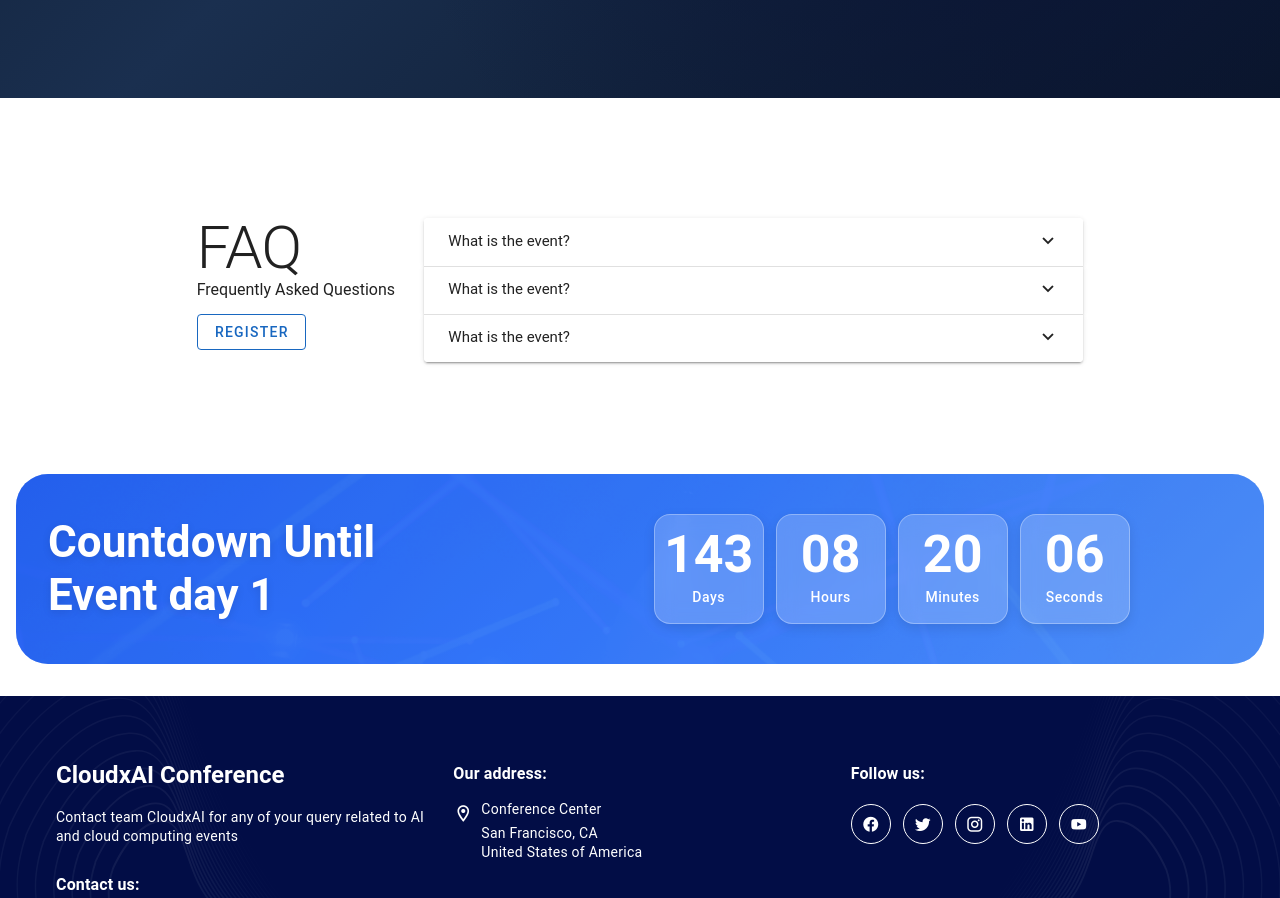
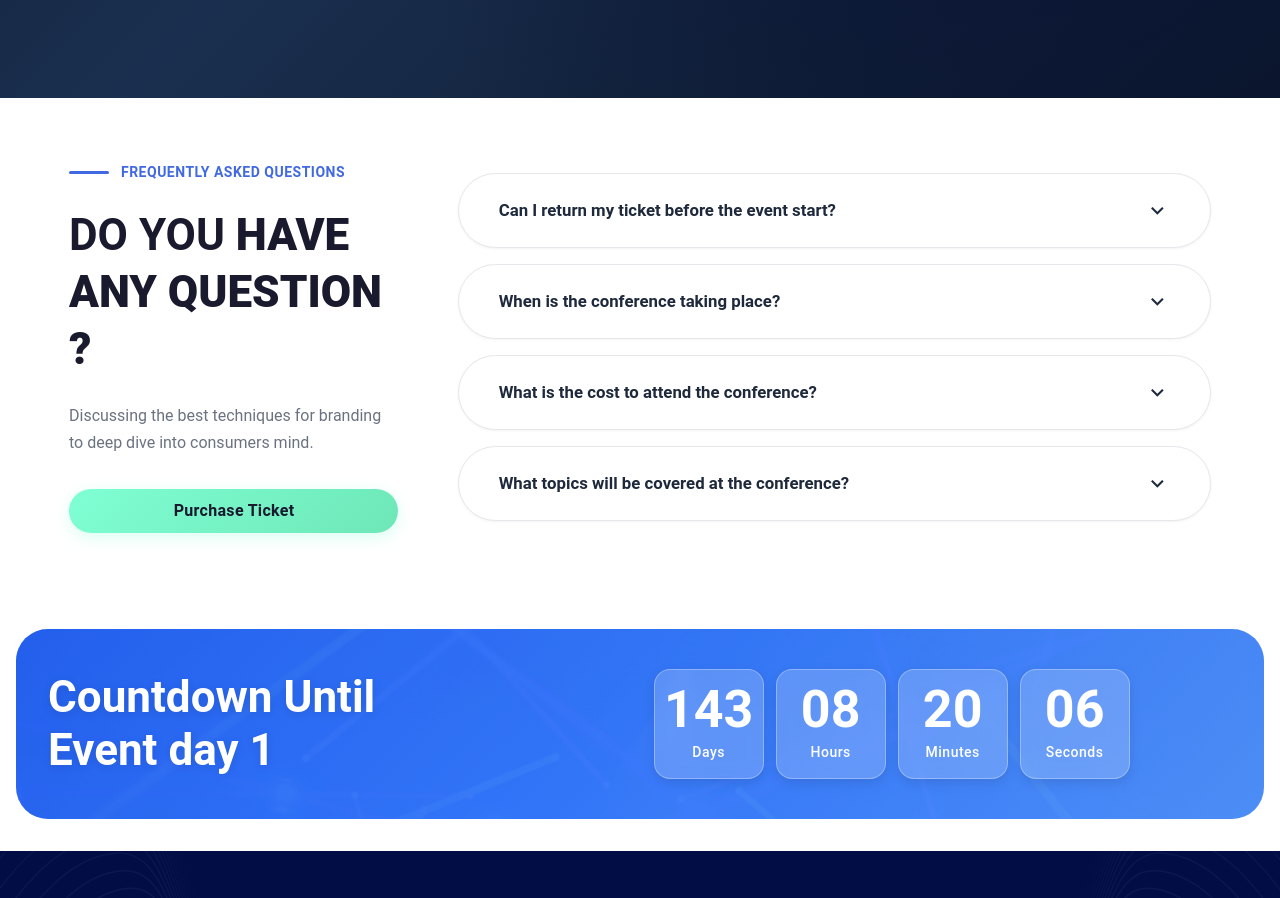
Before and after one commit to kunalworldwide/cloudxai-fest-spark, a Nuxt app: page / in a window 1280 px wide. Shown: the part 4427-5325 px from the top of the page. Built offline with nearby package versions, Linux system fonts and the light colour scheme.

Commit message:
Add FAQ section to index page and create FAQ component; update FAQ data with new questions and answers for enhanced user support.

```diff
--- a/app/assets/data/faq.json
+++ b/app/assets/data/faq.json
@@ -1,14 +1,18 @@
 [
   {
-    "question": "What is the event?",
-    "answer": "The event is a gathering of experts and enthusiasts in the field of cloud and AI. It is the premier destination for technology leaders, innovators, and professionals to explore the convergence of cloud computing and artificial intelligence in the enterprise landscape."
+    "question": "Can I return my ticket before the event start?",
+    "answer": "Yes, tickets can be returned up to 7 days before the event for a full refund. Please contact our support team for assistance."
   },
   {
-    "question": "What is the event?",
-    "answer": "The event is a gathering of experts and enthusiasts in the field of cloud and AI. It is the premier destination for technology leaders, innovators, and professionals to explore the convergence of cloud computing and artificial intelligence in the enterprise landscape."
+    "question": "When is the conference taking place?",
+    "answer": "The conference will be held on December 15-17, 2025. Check the event schedule for detailed timing of each session."
   },
   {
-    "question": "What is the event?",
-    "answer": "The event is a gathering of experts and enthusiasts in the field of cloud and AI. It is the premier destination for technology leaders, innovators, and professionals to explore the convergence of cloud computing and artificial intelligence in the enterprise landscape."
+    "question": "What is the cost to attend the conference?",
+    "answer": "Ticket prices vary based on the pass type. Early bird tickets start at $299, and VIP passes are available for $599."
+  },
+  {
+    "question": "What topics will be covered at the conference?",
+    "answer": "The conference covers Cloud Computing, Artificial Intelligence, Machine Learning, DevOps, and Enterprise Architecture with industry-leading speakers."
   }
 ]
--- /dev/null
+++ b/app/components/home/faq.vue
@@ -0,0 +1,226 @@
+<template>
+  <v-container fluid class="faq-section py-16">
+    <v-row class="justify-center">
+      <v-col cols="12" lg="11" xl="10">
+        <v-row>
+          <!-- Left Side Content -->
+          <v-col cols="12" md="5" lg="4" class="left-content">
+            <div class="section-tag">
+              <span class="tag-line"></span>
+              <span class="tag-text">FREQUENTLY ASKED QUESTIONS</span>
+            </div>
+
+            <h2 class="main-heading mt-6">
+              DO YOU <span class="highlight">HAVE ANY QUESTION ?</span>
+            </h2>
+
+            <p class="description mt-6">
+              Discussing the best techniques for branding to deep dive into consumers mind.
+            </p>
+
+            <v-btn
+              class="purchase-btn mt-8"
+              size="large"
+              rounded="pill"
+            >
+              Purchase Ticket
+            </v-btn>
+          </v-col>
+
+          <!-- Right Side - FAQ Items -->
+          <v-col cols="12" md="7" lg="8" class="faq-items">
+            <v-expansion-panels
+              variant="accordion"
+              class="faq-expansion-panels"
+            >
+              <v-expansion-panel
+                v-for="(item, index) in faqData"
+                :key="index"
+                class="faq-panel"
+                elevation="0"
+              >
+                <v-expansion-panel-title class="faq-question">
+                  {{ item.question }}
+                </v-expansion-panel-title>
+                <v-expansion-panel-text class="faq-answer">
+                  {{ item.answer }}
+                </v-expansion-panel-text>
+              </v-expansion-panel>
+            </v-expansion-panels>
+          </v-col>
+        </v-row>
+      </v-col>
+    </v-row>
+  </v-container>
+</template>
+
+<script setup>
+import faq from "@/assets/data/faq.json";
+
+const faqData = ref(faq);
+</script>
+
+<style scoped lang="scss">
+.faq-section {
+  background: #ffffff;
+
+  .left-content {
+    padding-right: 3rem;
+    display: flex;
+    flex-direction: column;
+    justify-content: center;
+
+    @media (max-width: 960px) {
+      padding-right: 0;
+      margin-bottom: 3rem;
+    }
+  }
+
+  .section-tag {
+    display: flex;
+    align-items: center;
+    gap: 0.75rem;
+
+    .tag-line {
+      width: 40px;
+      height: 3px;
+      background: #4169E1;
+      border-radius: 2px;
+    }
+
+    .tag-text {
+      font-size: 0.875rem;
+      font-weight: 600;
+      color: #4169E1;
+      letter-spacing: 0.5px;
+    }
+  }
+
+  .main-heading {
+    font-size: clamp(1.75rem, 4vw, 2.75rem);
+    font-weight: 700;
+    line-height: 1.3;
+    color: #1a1a2e;
+
+    .highlight {
+      color: #1a1a2e;
+      font-weight: 800;
+    }
+  }
+
+  .description {
+    font-size: 1rem;
+    line-height: 1.7;
+    color: #6b7280;
+    max-width: 450px;
+
+    @media (max-width: 960px) {
+      max-width: 100%;
+    }
+  }
+
+  .purchase-btn {
+    background: linear-gradient(135deg, #7fffd4 0%, #6ee7b7 100%) !important;
+    color: #1a1a2e !important;
+    font-weight: 600;
+    text-transform: none;
+    font-size: 1rem;
+    letter-spacing: 0.3px;
+    padding: 0.75rem 2.5rem !important;
+    box-shadow: 0 4px 15px rgba(127, 255, 212, 0.3);
+    transition: all 0.3s ease;
+
+    &:hover {
+      transform: translateY(-2px);
+      box-shadow: 0 6px 20px rgba(127, 255, 212, 0.4);
+    }
+  }
+
+  .faq-items {
+    display: flex;
+    align-items: center;
+  }
+
+  .faq-expansion-panels {
+    background: transparent;
+    width: 100%;
+
+    :deep(.v-expansion-panel) {
+      background: #ffffff;
+      border-radius: 60px !important;
+      border: 1.5px solid #e5e7eb;
+      margin-bottom: 1rem;
+      box-shadow: 0 1px 3px rgba(0, 0, 0, 0.05);
+      transition: all 0.3s ease;
+
+      &::before {
+        box-shadow: none !important;
+      }
+
+      &::after {
+        border: none !important;
+      }
+
+      &:hover {
+        box-shadow: 0 4px 12px rgba(0, 0, 0, 0.08);
+      }
+
+      &:last-child {
+        margin-bottom: 0;
+      }
+
+      @media (max-width: 600px) {
+        border-radius: 40px !important;
+      }
+    }
+
+    :deep(.v-expansion-panel--active) {
+      border-radius: 30px !important;
+
+      @media (max-width: 600px) {
+        border-radius: 25px !important;
+      }
+    }
+
+    :deep(.v-expansion-panel-title) {
+      padding: 1.75rem 2.5rem;
+      font-size: 1.05rem;
+      font-weight: 600;
+      color: #1e293b;
+      min-height: unset;
+
+
+      &:hover {
+        background: transparent;
+      }
+
+      .v-expansion-panel-title__overlay {
+        display: none;
+      }
+
+      @media (max-width: 600px) {
+        padding: 1.5rem 1.75rem;
+        font-size: 0.95rem;
+      }
+    }
+
+
+
+    :deep(.v-expansion-panel-text) {
+      .v-expansion-panel-text__wrapper {
+        padding: 0 2.5rem 1.75rem 2.5rem;
+
+        @media (max-width: 600px) {
+          padding: 0 1.75rem 1.5rem 1.75rem;
+        }
+      }
+    }
+
+    :deep(.v-expansion-panel-text__wrapper) {
+      font-size: 0.95rem;
+      line-height: 1.7;
+      color: #64748b;
+    }
+  }
+}
+</style>
--- a/app/pages/index.vue
+++ b/app/pages/index.vue
@@ -52,33 +52,7 @@
     <!-- Partners Section End -->
 
     <!-- FAQ Section (Accordion) -->
-    <v-row class="justify-center ma-0 mt-10 py-10 px-15">
-      <v-col cols="12" lg="10" xl="8">
-        <v-container>
-          <v-row class="ma-0">
-            <v-col cols="3">
-              <h1 class="text-h2">FAQ</h1>
-              <p>Frequently Asked Questions</p>
 
-              <v-btn color="primary" class="mt-3" variant="outlined"
-                >Register</v-btn
-              >
-            </v-col>
-            <v-col cols="9">
-              <v-expansion-panels>
-                <v-expansion-panel
-                  v-for="item in faqData"
-                  :key="item.question"
-                  :title="item.question"
-                  :text="item.answer"
-                >
-                </v-expansion-panel>
-              </v-expansion-panels>
-            </v-col>
-          </v-row>
-        </v-container>
-      </v-col>
-    </v-row>
     <!-- FAQ Section End -->
 
     <!-- Countdown Section -->
@@ -93,6 +67,7 @@
         <SharedCountDown />
       </v-col>
     </v-row> -->
+    <HomeFaq />
 
     <HomeCountDown />
     <!-- Countdown Section End -->
@@ -100,12 +75,11 @@
 </template>
 
 <script setup>
-import faq from "@/assets/data/faq.json";
 definePageMeta({
   layout: "default",
 });
 
-const faqData = ref(faq);
+
 
 
 </script>
```
